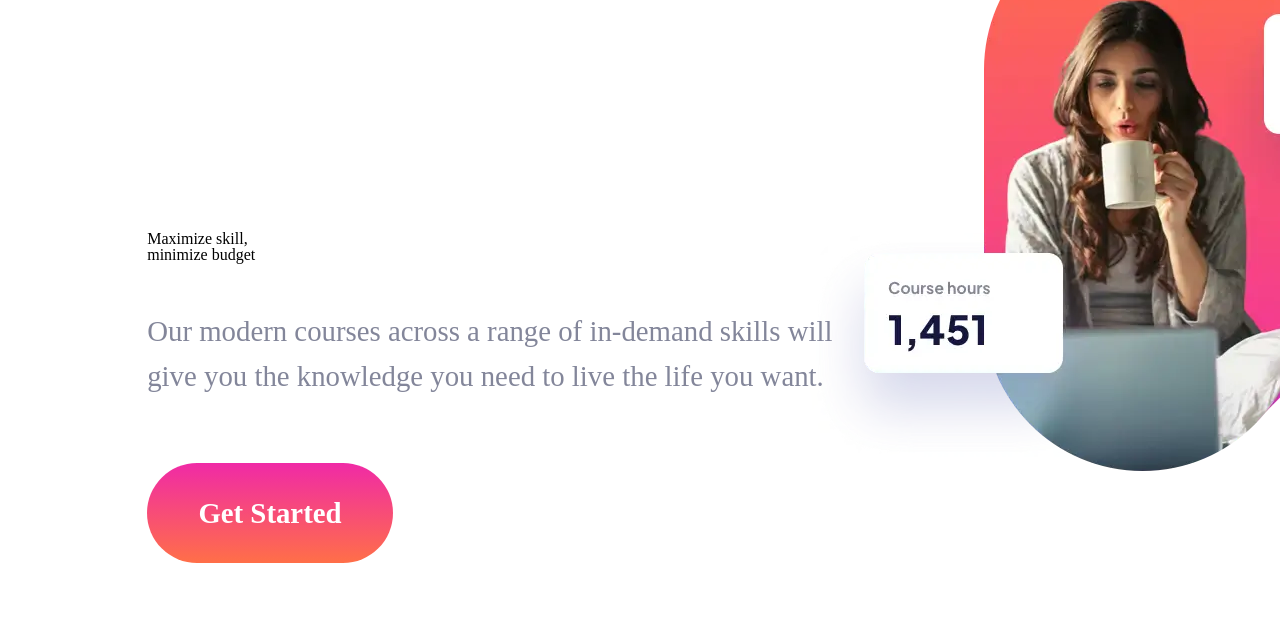
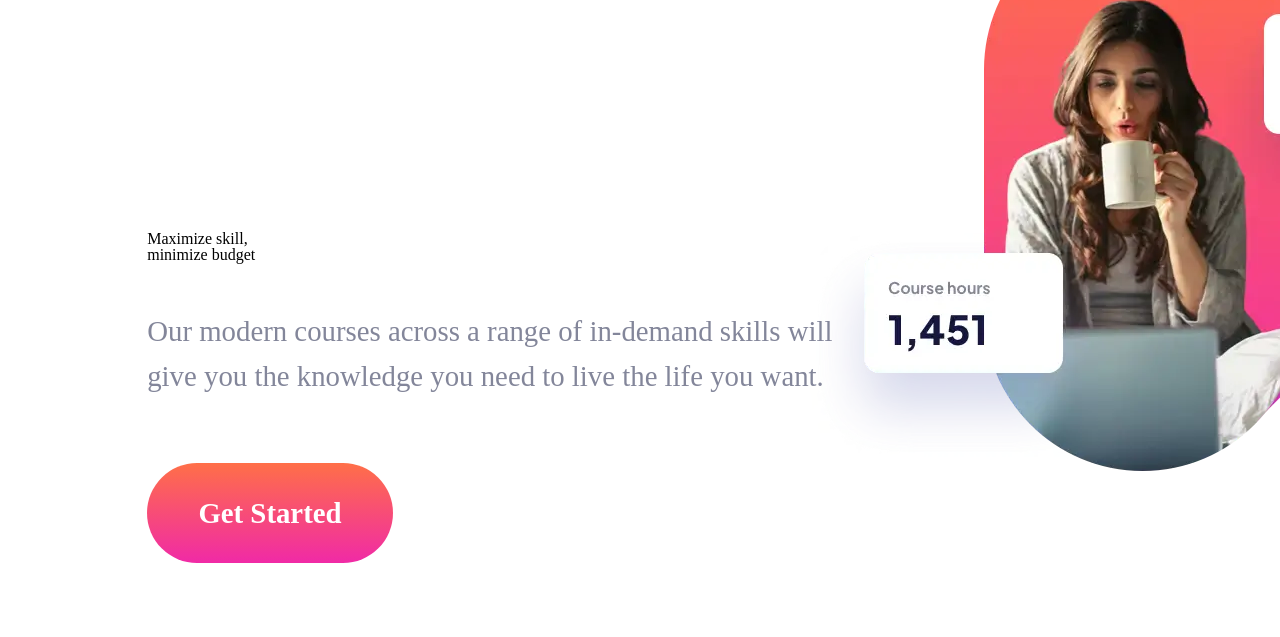
Before and after one commit to mcancetin/portfolio, a website built with Vite: page skilled-elearning-landing-page/index.html in a window 1280 px wide. Shown: the part 163-800 px from the top of the page. Built offline with nearby package versions, Linux system fonts and the light colour scheme.

Commit message:
style: Update primary gradient colors for better visual appeal

```diff
--- a/skilled-elearning-landing-page/stylesheets/abstracts/_variables.scss
+++ b/skilled-elearning-landing-page/stylesheets/abstracts/_variables.scss
@@ -8,7 +8,7 @@ $color-grey: #83869a;
 $color-white: #ffffff;
 
 // Gradients
-$gradient-primary: linear-gradient(to bottom, #f02aa6, #ff6f48);
+$gradient-primary: linear-gradient(to bottom, #ff6f48, #f02aa6);
 $gradient-secondary: linear-gradient(to bottom, #4851ff, #f02aa6);
 
 // Headings
```
